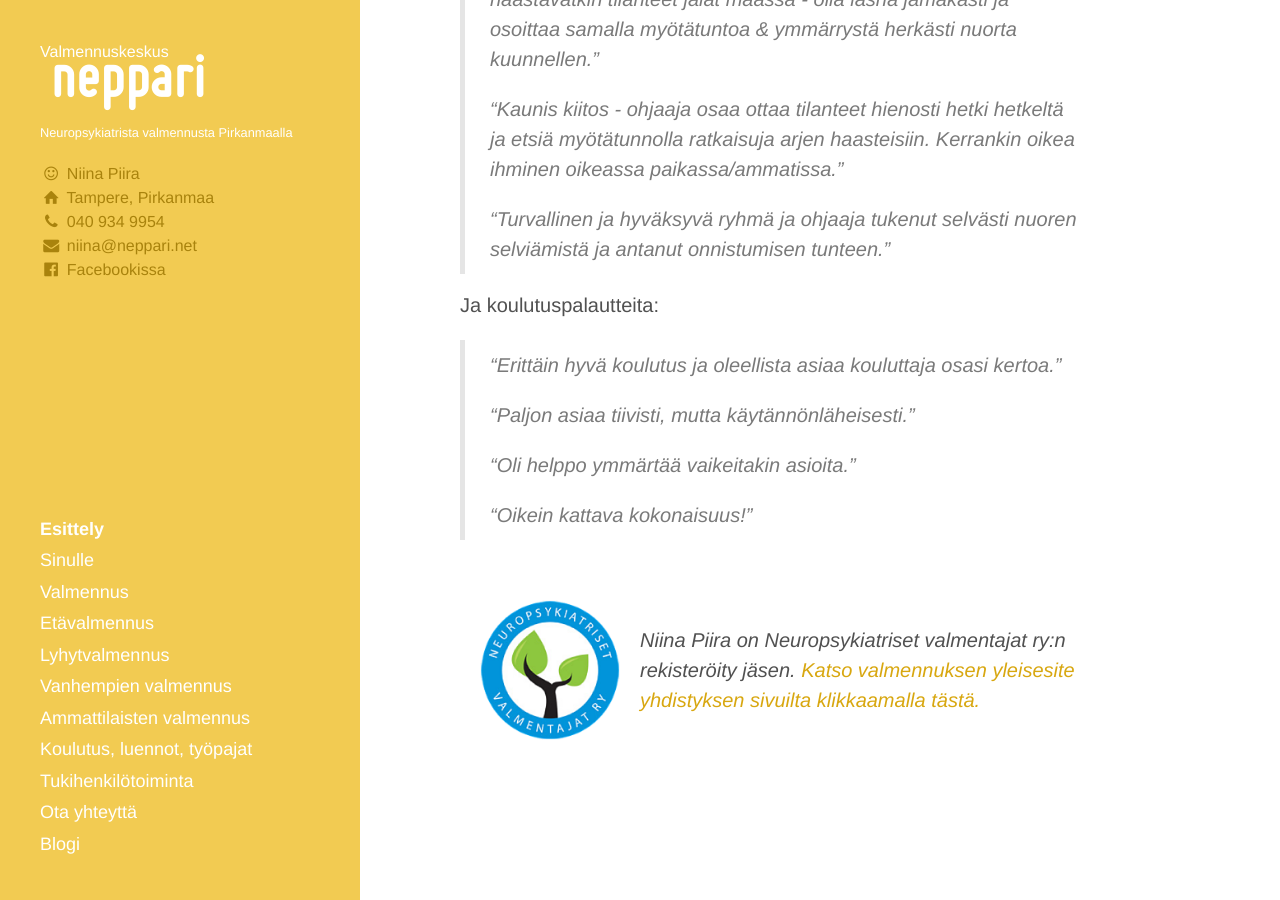
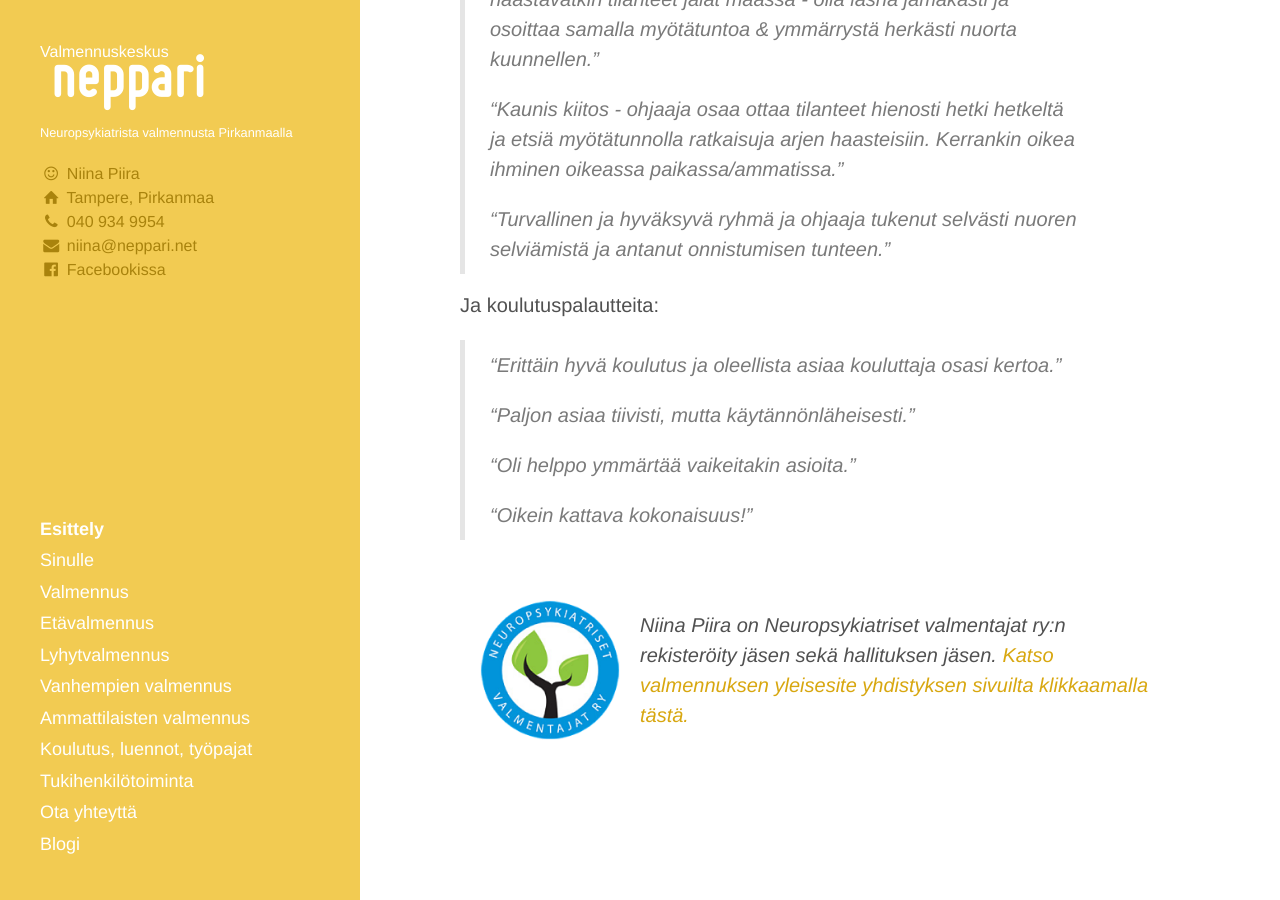
Before and after one commit to niinapiira/neppari.net, a Jekyll site: the page built from index.md, in a window 1280 px wide and 900 px high, scrolled down 4452 px. Built offline with Jekyll 4.4.1, drawn with Linux system fonts in a browser that asks for light colours.

Commit message:
Hallituksen jäsen

```diff
--- a/_config.yml
+++ b/_config.yml
@@ -6,7 +6,7 @@ tagline:          'Neuropsykiatrista valmennusta Tampereella ja Pirkanmaalla'
 description:      'Neppari on neuropsykiatrisen valmennuksen paikka, jossa tarjotaan tukea henkilöille joilla on esimerkiksi ADHD, ADD, Asperger, Tourette tai lievä autismi.'
 tagline-short:    'Neuropsykiatrista valmennusta Pirkanmaalla'
 siteurl:          https://www.neppari.net
-ry-text:          Niina Piira on Neuropsykiatriset valmentajat ry:n rekisteröity jäsen.
+ry-text:          Niina Piira on Neuropsykiatriset valmentajat ry:n rekisteröity jäsen sekä hallituksen jäsen.
 ry-link:          Katso valmennuksen yleisesite yhdistyksen sivuilta klikkaamalla tästä.
 absence-notification:   false
 permalink:        /blogi/:title/
```
